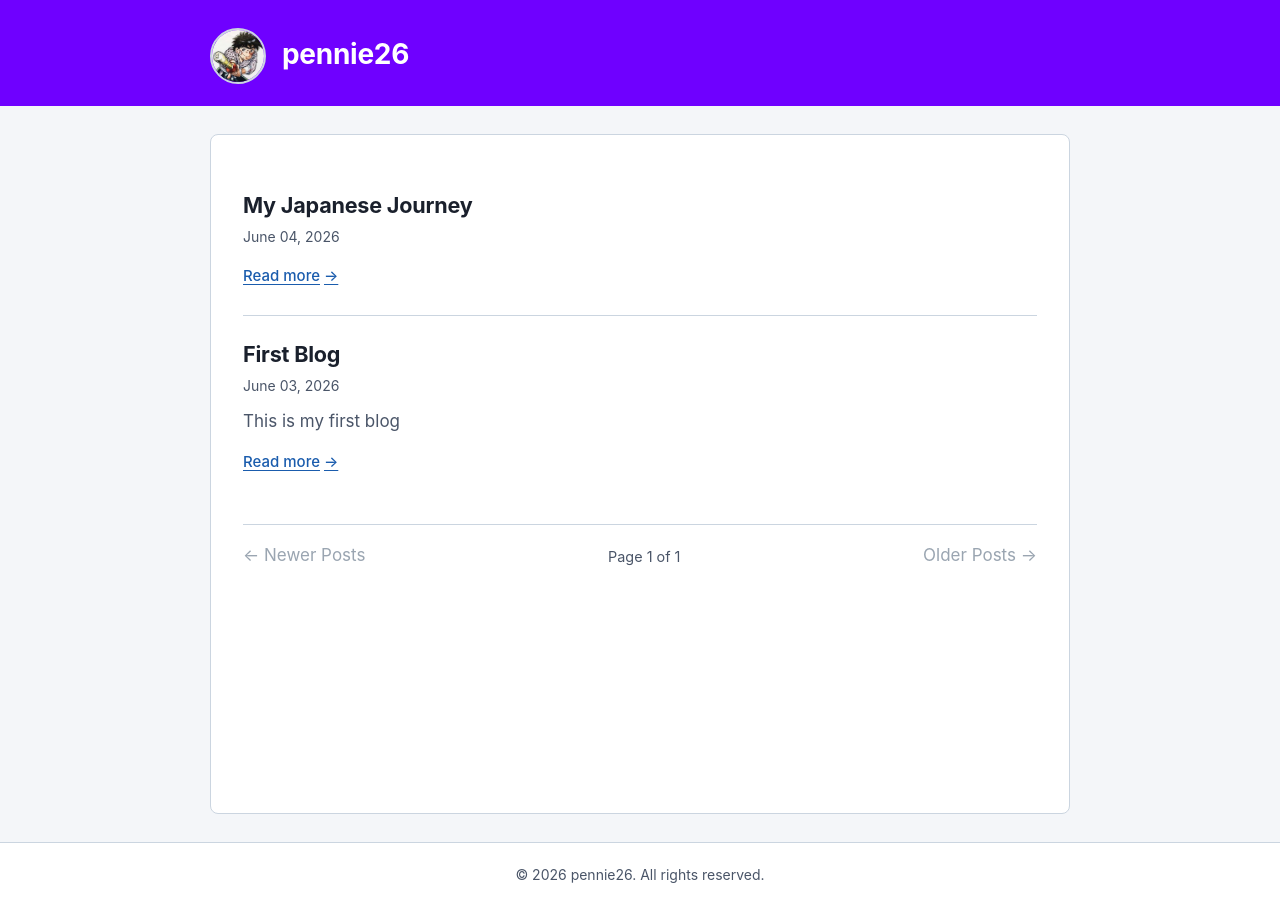
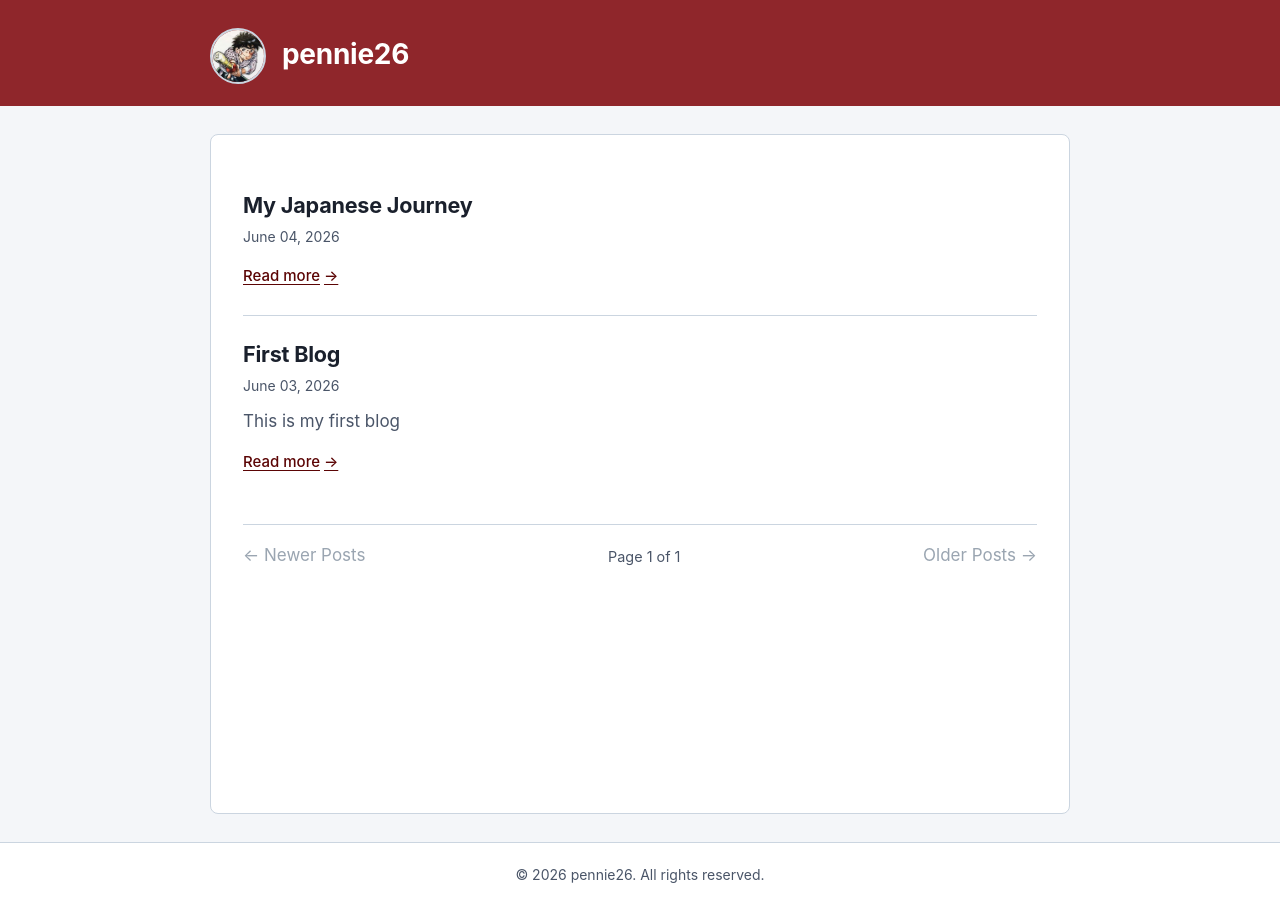
Before and after one commit to pennie26/pennie26.github.io, a Jekyll site: the page built from index.html, in a window 1280 px wide. Built offline with Jekyll 4.4.1, drawn with Linux system fonts in a browser that asks for light colours; the list of posts is cut into pages by our own code.

Commit message:
Update style.css

```diff
--- a/assets/css/style.css
+++ b/assets/css/style.css
@@ -13,15 +13,15 @@
   --text: #1a202c;
   --muted: #4a5568;
   --border: #cbd5e0;
-  --accent: #1a5cad;
-  --accent-hover: #0b4a94;
+  --accent: #5b0404;
+  --accent-hover: #5b0404;
   --code-bg: #edf2f7;
   --code-text: #9b2335;
   --pre-bg: #0f2237;
   --pre-text: #e2e8f0;
   --radius: 8px;
   --transition: 150ms ease;
-  --header: #6F00FF;
+  --header: #8f262b;
 }
 
 html {
```
